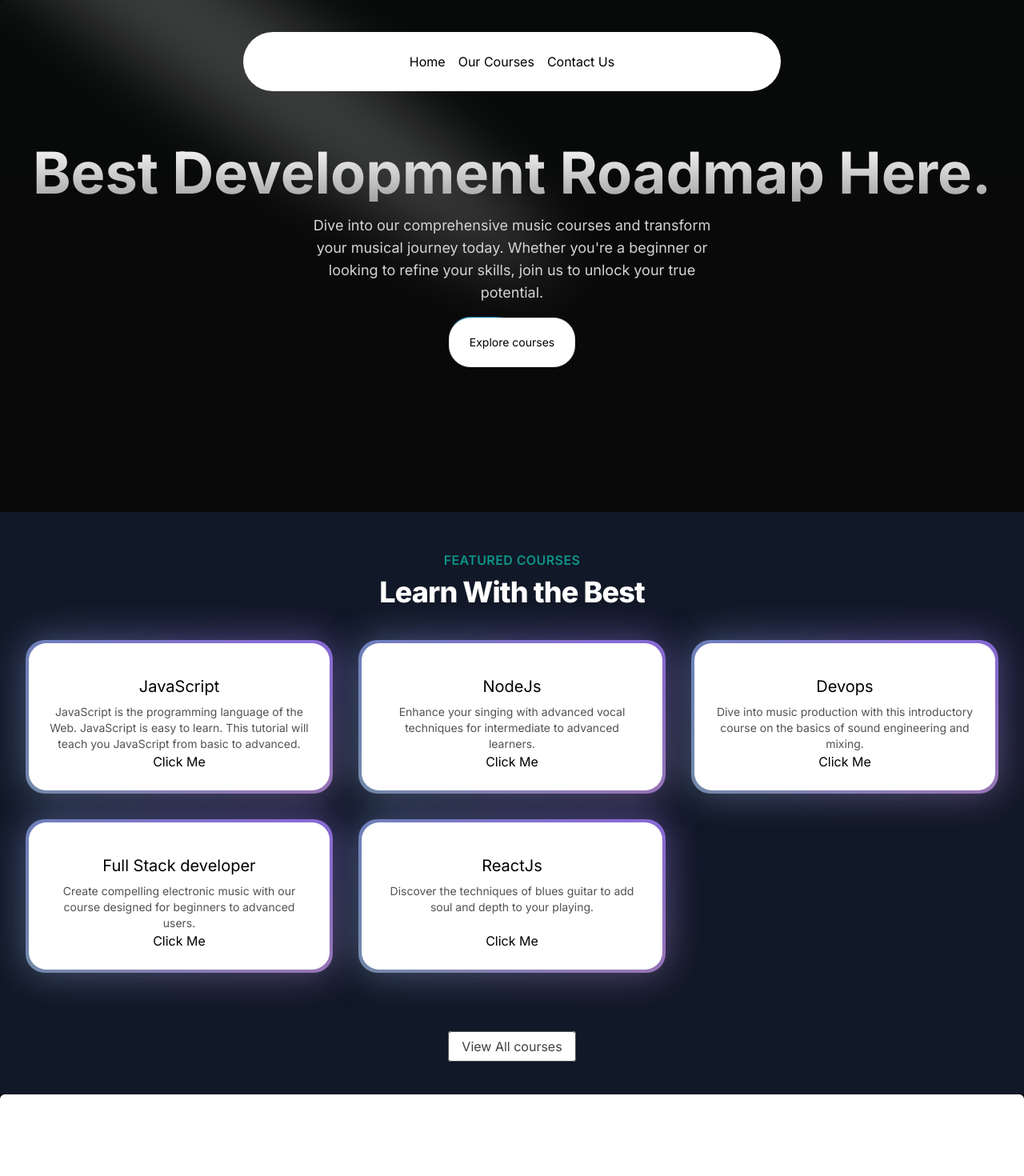
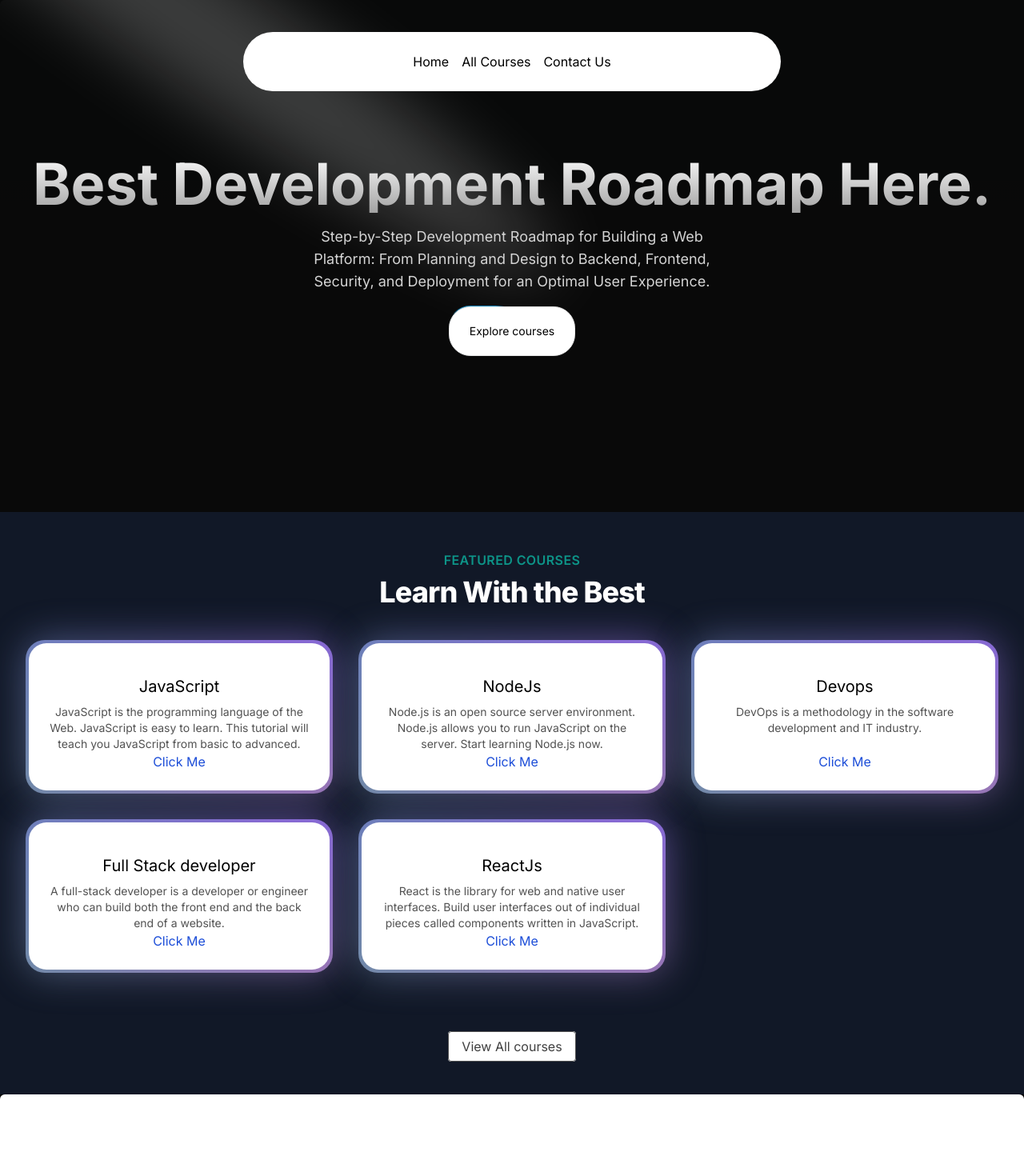
Before and after one commit to pintu1012kumar/Club-tech, a Next.js app: page / in a window 1280 px wide. Shown: the top 1470 px of the page at 80% size. Built offline with nearby package versions, Linux system fonts and the light colour scheme.

Commit message:
ui fully completed

```diff
--- /dev/null
+++ b/src/app/courses/devops/page.tsx
@@ -0,0 +1,11 @@
+import React from 'react'
+
+const page = () => {
+  return (
+    <div>
+      devops
+    </div>
+  )
+}
+
+export default page
--- /dev/null
+++ b/src/app/courses/fullstack/page.tsx
@@ -0,0 +1,11 @@
+import React from 'react'
+
+const page = () => {
+  return (
+    <div>
+      full stack
+    </div>
+  )
+}
+
+export default page
--- /dev/null
+++ b/src/app/courses/nodejs/page.tsx
@@ -0,0 +1,11 @@
+import React from 'react'
+
+const page = () => {
+  return (
+    <div>
+      nodejs
+    </div>
+  )
+}
+
+export default page
--- /dev/null
+++ b/src/app/courses/reactjs/page.tsx
@@ -0,0 +1,11 @@
+import React from 'react'
+
+const page = () => {
+  return (
+    <div>
+      reactjs
+    </div>
+  )
+}
+
+export default page
--- a/src/components/FeaturedCourses.tsx
+++ b/src/components/FeaturedCourses.tsx
@@ -35,7 +35,7 @@
                                 <div className="p-4 sm:p-6 flex flex-col items-center text-center flex-grow">
                                     <p className="text-lg sm:text-xl text-black mt-4 mb-2 dark:text-neutral-200">{course.title}</p>
                                     <p className="text-sm text-neutral-600 dark:text-neutral-400 flex-grow">{course.description}</p>
-                                    <Link href={`/courses/${course.slug}`}>
+                                    <Link href={`/courses/${course.slug}`} className="text-blue-700">
                                     Click Me
                                     </Link>
                                 </div>
--- a/src/components/HeroSection.tsx
+++ b/src/components/HeroSection.tsx
@@ -20,7 +20,7 @@
             > You Should Follow</h1> */}
             <p
             className="mt-4 font-normal text-base md:text-lg text-neutral-300 max-w-lg mx-auto"
-            >Dive into our comprehensive music courses and transform your musical journey today. Whether you're a beginner or looking to refine your skills, join us to unlock your true potential.</p>
+            >Step-by-Step Development Roadmap for Building a Web Platform: From Planning and Design to Backend, Frontend, Security, and Deployment for an Optimal User Experience.</p>
             <div className="mt-4">
                 <Link href={"/courses"}>
                     <Button
--- a/src/components/InfiniteMovingCards.tsx
+++ b/src/components/InfiniteMovingCards.tsx
@@ -8,7 +8,7 @@
     <div className="h-[40rem] rounded-md flex flex-col antialiased bg-white dark:bg-black dark:bg-grid-white/[0.05] items-center justify-center relative overflow-hidden">
       <div>
         <p className="mt-2 text-3xl leading-8 font-extrabold tracking-tight text-white sm:text-4xl">
-          Learn With the Best
+          Feedbacks..
         </p>
       </div>
       <div className="pt-5 mt-10">
--- a/src/components/Navbar.tsx
+++ b/src/components/Navbar.tsx
@@ -17,7 +17,7 @@
        </MenuItem>
         </Link>
 
-        <MenuItem setActive={setActive} active={active} item="Our Courses">
+        <MenuItem setActive={setActive} active={active} item="All Courses">
         <div className="flex flex-col space-y-4 text-sm">
         <HoveredLink href="/courses/javascript">JavaScript</HoveredLink>
         <HoveredLink href="/courses/reactjs">ReactJs</HoveredLink>
--- a/src/data/courses_data.json
+++ b/src/data/courses_data.json
@@ -24,7 +24,7 @@
         "id": 3,
         "title": "NodeJs",
         "slug": "nodejs",
-        "description": "Enhance your singing with advanced vocal techniques for intermediate to advanced learners.",
+        "description": "Node.js is an open source server environment. Node.js allows you to run JavaScript on the server. Start learning Node.js now.",
         "price": 119.99,
         "instructor": "Emily Johnson",
         "isFeatured": true,
@@ -54,7 +54,7 @@
         "id": 6,
         "title": "Devops",
         "slug": "devops",
-        "description": "Dive into music production with this introductory course on the basics of sound engineering and mixing.",
+        "description": "DevOps is a methodology in the software development and IT industry.",
         "price": 149.99,
         "instructor": "Alex Wilson",
         "isFeatured": true,
@@ -74,7 +74,7 @@
         "id": 8,
         "title": "Full Stack developer",
         "slug": "fullstack",
-        "description": "Create compelling electronic music with our course designed for beginners to advanced users.",
+        "description": "A full-stack developer is a developer or engineer who can build both the front end and the back end of a website.",
         "price": 169.99,
         "instructor": "Luke Harris",
         "isFeatured": true,
@@ -94,7 +94,7 @@
         "id": 10,
         "title": "ReactJs",
         "slug": "reactjs",
-        "description": "Discover the techniques of blues guitar to add soul and depth to your playing.",
+        "description": "React is the library for web and native user interfaces. Build user interfaces out of individual pieces called components written in JavaScript.",
         "price": 189.99,
         "instructor": "Ethan Moore",
         "isFeatured": true,
```
